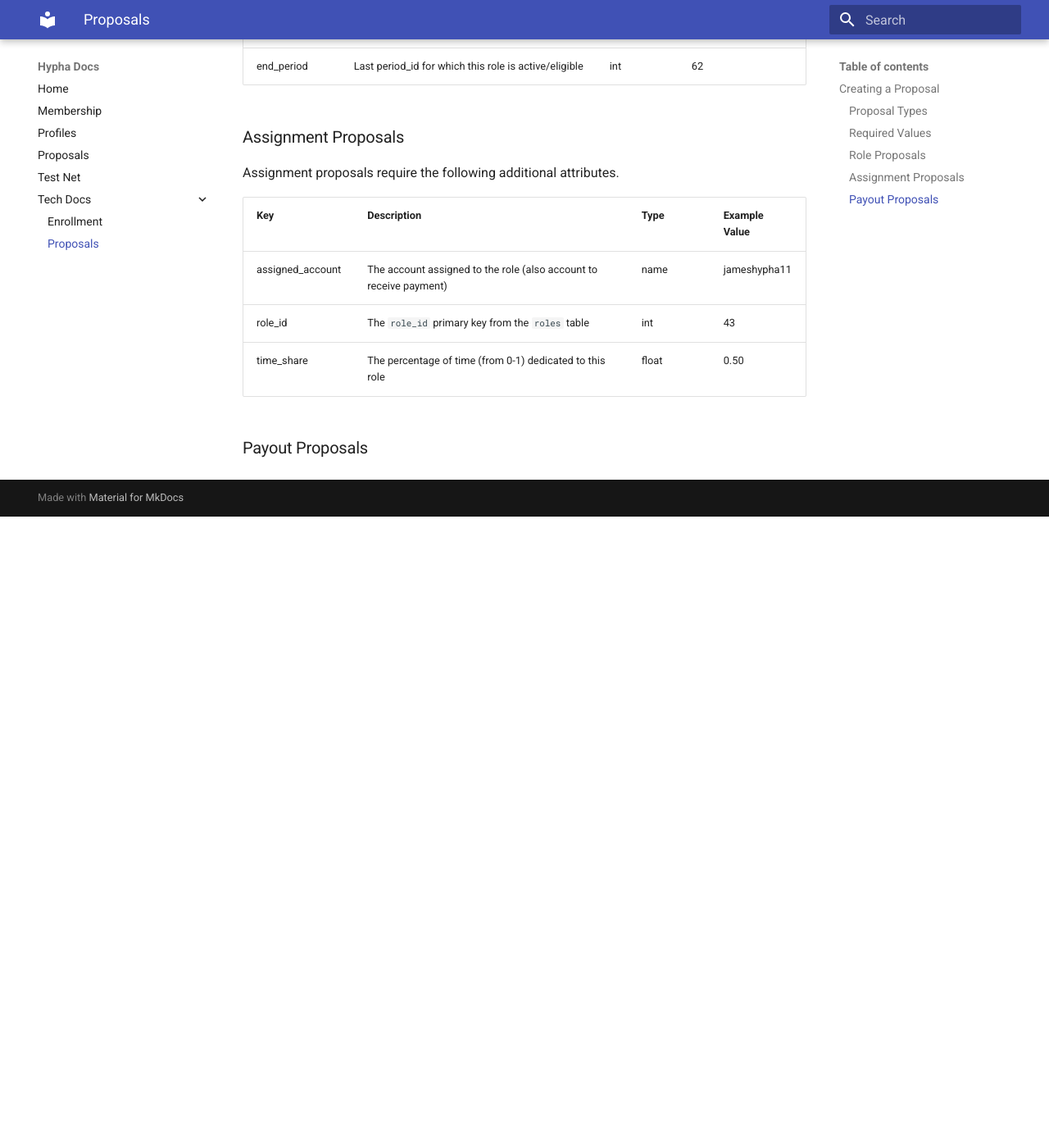
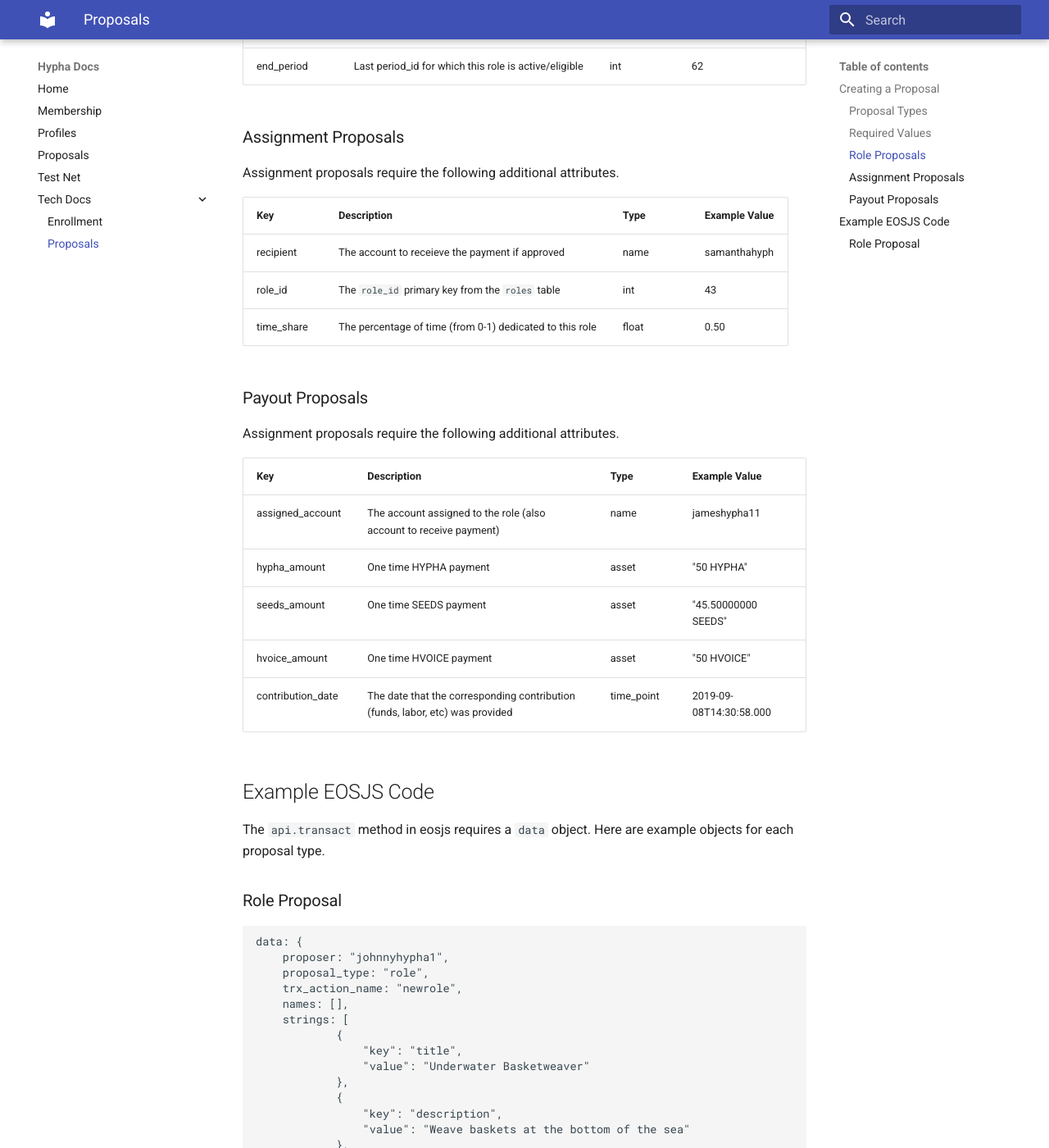
Before and after one commit to hypha-dao/dao-tech-docs, an MkDocs documentation site: the page built from docs/tech-docs/proposals.md, in a window 1280 px wide and 1400 px high, scrolled down 1594 px. Shown: the whole window at 82% size. Built offline with MkDocs 1.6.1 and Material for MkDocs 9.7.7, drawn with Linux system fonts in a browser that asks for light colours; before the commit the page ends 2224 px from its top, so only the background shows below that; some of the changed text lies outside the part shown.

Commit message:
adding technical content

````diff
--- a/docs/tech-docs/proposals.md
+++ b/docs/tech-docs/proposals.md
@@ -52,8 +52,76 @@ Assignment proposals require the following additional attributes.
 
 Key                 | Description                                                           | Type      | Example Value
 ------------------- | ----------------------------------------------------------------------| --------- | ------------------
-assigned_account    | The account assigned to the role (also account to receive payment)          | name     | jameshypha11
+recipient    | The account to receieve the payment if approved         | name     | samanthahyph
 role_id    | The ```role_id``` primary key from the ```roles``` table          | int     | 43
 time_share  | The percentage of time (from 0-1) dedicated to this role  | float | 0.50
 
 ### Payout Proposals
+Assignment proposals require the following additional attributes.
+
+Key                 | Description                                                           | Type      | Example Value
+------------------- | ----------------------------------------------------------------------| --------- | ------------------
+assigned_account    | The account assigned to the role (also account to receive payment)          | name     | jameshypha11
+hypha_amount    | One time HYPHA payment         | asset     | "50 HYPHA"
+seeds_amount    | One time SEEDS payment          | asset     | "45.50000000 SEEDS"
+hvoice_amount   | One time HVOICE payment       | asset     | "50 HVOICE"
+contribution_date  | The date that the corresponding contribution (funds, labor, etc) was provided  | time_point | 2019-09-08T14:30:58.000
+
+## Example EOSJS Code
+The ```api.transact``` method in eosjs requires a ```data``` object.  Here are example objects for each proposal type.
+
+### Role Proposal
+```
+data: {
+    proposer: "johnnyhypha1",
+    proposal_type: "role",
+    trx_action_name: "newrole",
+    names: [],
+    strings: [
+            {
+                "key": "title",
+                "value": "Underwater Basketweaver"
+            },
+            {
+                "key": "description",
+                "value": "Weave baskets at the bottom of the sea"
+            },
+            {
+                "key": "content",
+                "value": "We make *great* baskets."
+            }
+        ],
+    assets: [
+            {
+                "key": "hypha_amount",
+                "value": "11 HYPHA"
+            },
+            {
+                "key": "seeds_amount",
+                "value": "11.00000000 SEEDS"
+            },
+            {
+                "key": "hvoice_amount",
+                "value": "11 HVOICE"
+            }
+        ],
+    time_points: [],
+    ints: [
+            {
+                "key": "start_period",
+                "value": "41"
+            },
+            {
+                "key": "end_period",
+                "value": "51"
+            }
+        ],
+    floats: [],
+    trxs: [
+            {
+                "key": "tp1",
+                "value": "2019-09-08T14:30:58.000"
+            }
+        ]
+    }
+```
````
